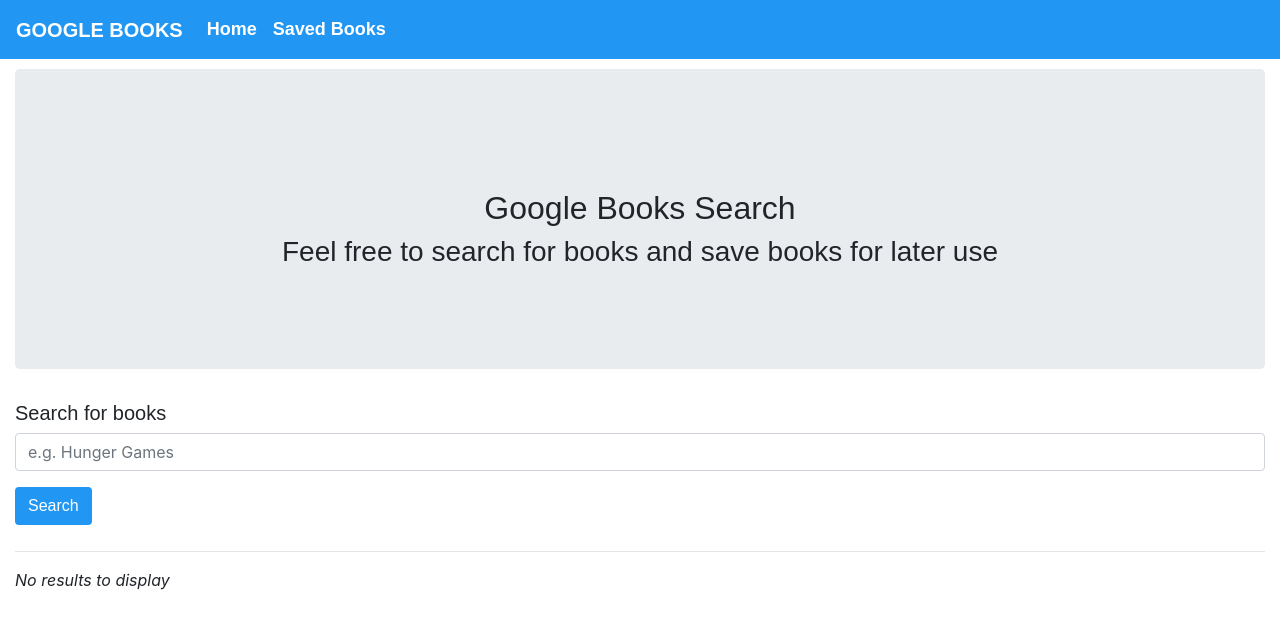
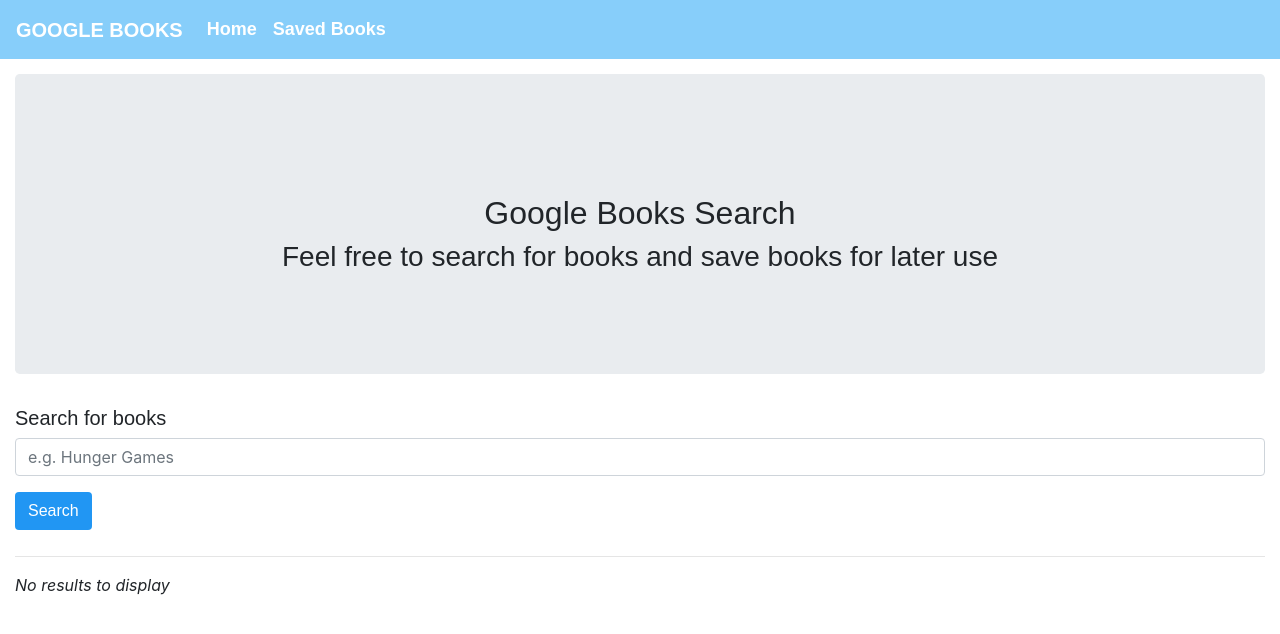
Before and after one commit to tjl2125/google-books-search, a React (Create React App) app in the folder client/: page / in a window 1280 px wide. Shown: the top 634 px of the page. Built offline with nearby package versions, Linux system fonts and the light colour scheme; a web font is replaced by a local one.

Commit message:
style edits

```diff
--- a/client/public/index.html
+++ b/client/public/index.html
@@ -10,7 +10,7 @@
   <link rel="stylesheet" href="https://cdnjs.cloudflare.com/ajax/libs/bootswatch/4.0.0/journal/bootstrap.min.css" />
   <link rel="stylesheet" href="https://stackpath.bootstrapcdn.com/bootstrap/4.3.1/css/bootstrap.min.css"
   integrity="sha384-ggOyR0iXCbMQv3Xipma34MD+dH/1fQ784/j6cY/iJTQUOhcWr7x9JvoRxT2MZw1T" crossorigin="anonymous">
-  <title>React Reading List</title>
+  <title>Google Books Search</title>
 </head>
 
 <body>
--- a/client/src/components/Nav/style.css
+++ b/client/src/components/Nav/style.css
@@ -1,4 +1,4 @@
 .navbar {
-    background-color: #2196f3;
-    margin-bottom: 10px;
+    background-color: #87CEFA;
+    margin-bottom: 15px;
 }
```
